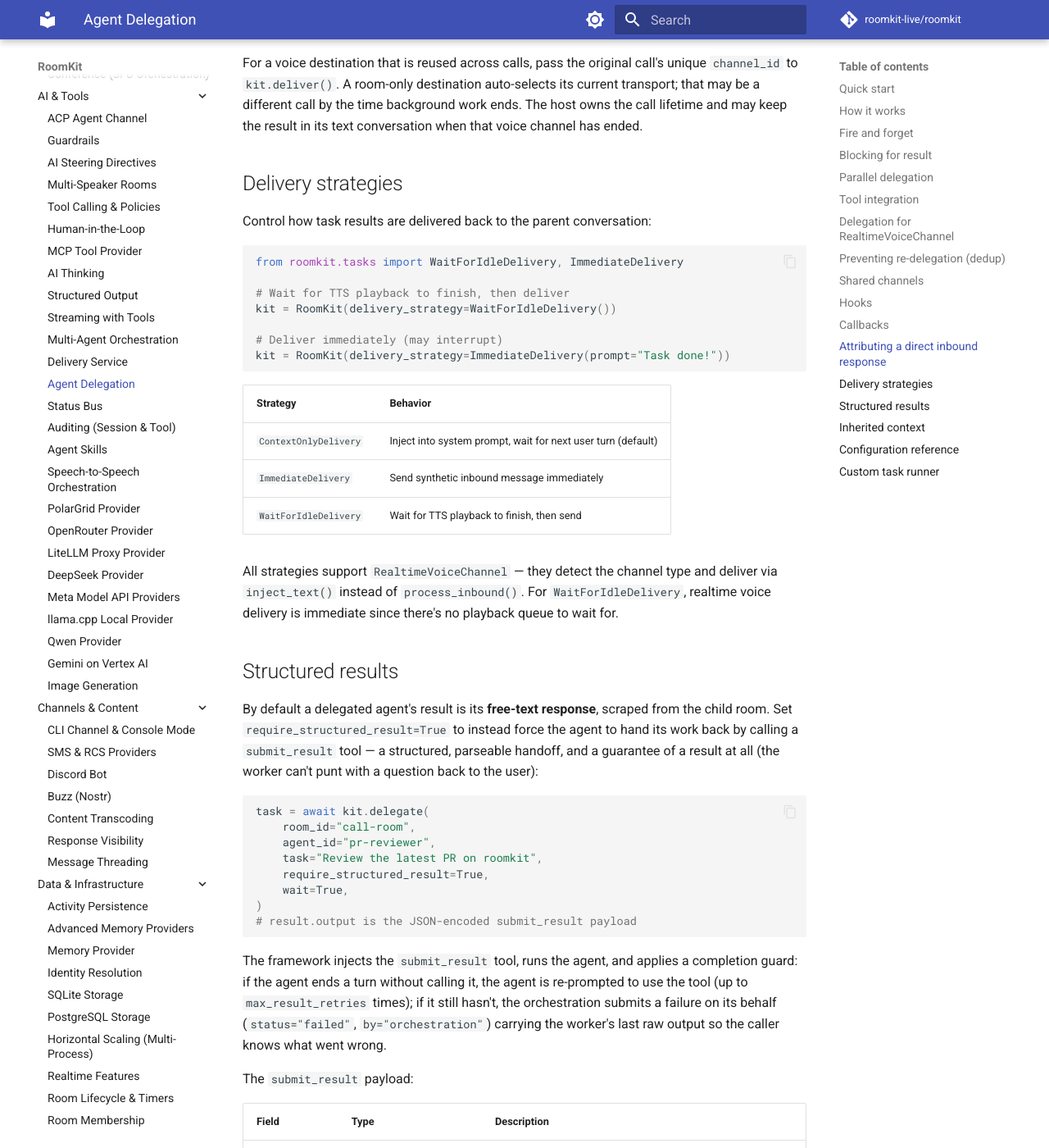
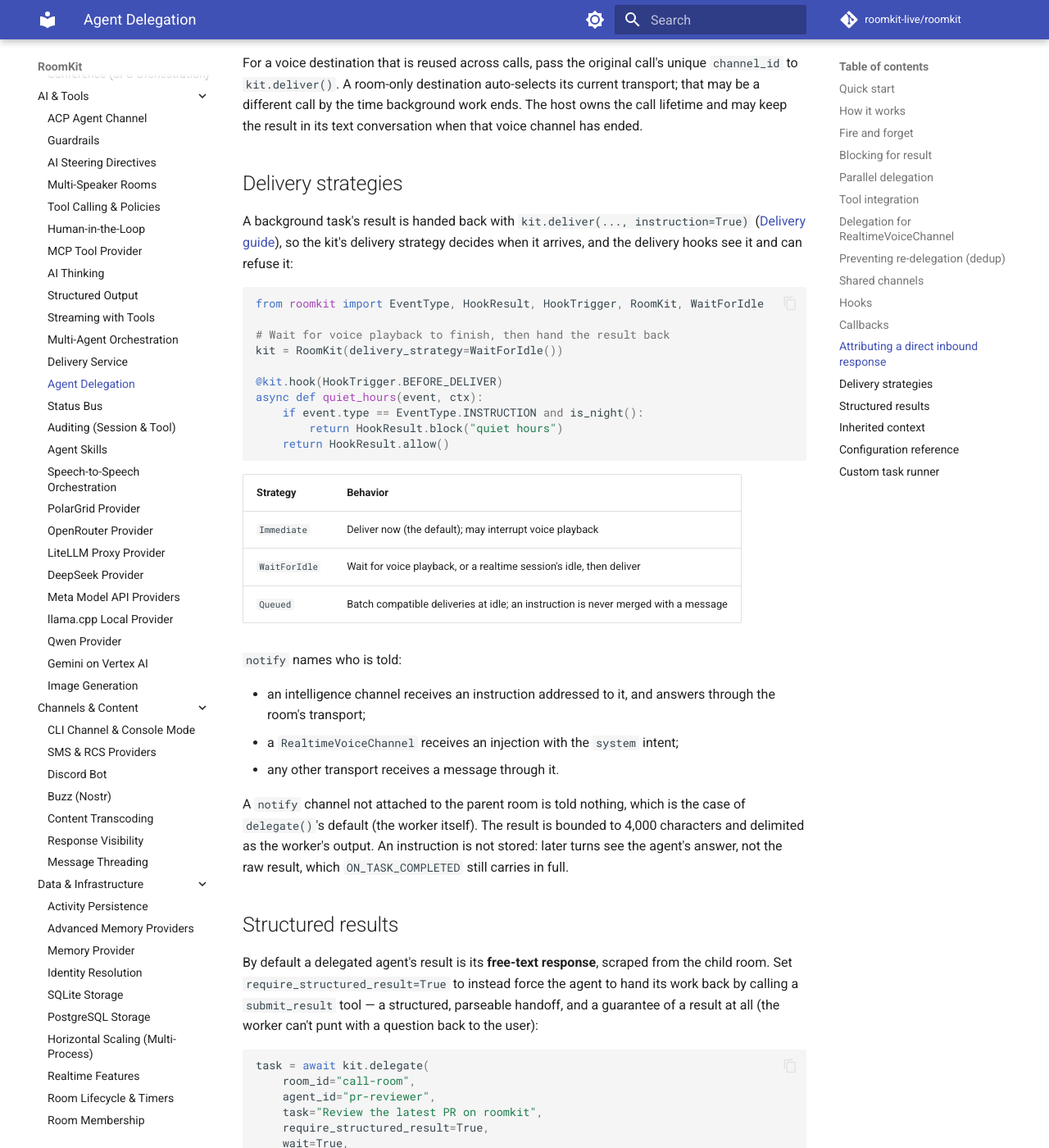
Before and after one commit to roomkit-live/roomkit-docs, an MkDocs documentation site: the page built from docs/guides/agent-delegation.md, in a window 1280 px wide and 1400 px high, scrolled down 5867 px. Shown: the whole window at 82% size. Built offline with MkDocs 1.6.1 and Material for MkDocs 9.7.7, drawn with Linux system fonts in a browser that asks for light colours; comment, search, counter and statistics services are not loaded.

Commit message:
docs(delivery): deliver(instruction=True), and a background result handed back through the delivery strategy and hooks (RMK-310)

````diff
--- a/docs/guides/agent-delegation.md
+++ b/docs/guides/agent-delegation.md
@@ -270,25 +270,41 @@ when that voice channel has ended.
 
 ## Delivery strategies
 
-Control how task results are delivered back to the parent conversation:
+A background task's result is handed back with
+`kit.deliver(..., instruction=True)` ([Delivery guide](delivery.md#delivering-an-instruction)),
+so the kit's delivery strategy decides when it arrives, and the delivery hooks
+see it and can refuse it:
 
 ```python
-from roomkit.tasks import WaitForIdleDelivery, ImmediateDelivery
+from roomkit import EventType, HookResult, HookTrigger, RoomKit, WaitForIdle
 
-# Wait for TTS playback to finish, then deliver
-kit = RoomKit(delivery_strategy=WaitForIdleDelivery())
+# Wait for voice playback to finish, then hand the result back
+kit = RoomKit(delivery_strategy=WaitForIdle())
 
-# Deliver immediately (may interrupt)
-kit = RoomKit(delivery_strategy=ImmediateDelivery(prompt="Task done!"))
+@kit.hook(HookTrigger.BEFORE_DELIVER)
+async def quiet_hours(event, ctx):
+    if event.type == EventType.INSTRUCTION and is_night():
+        return HookResult.block("quiet hours")
+    return HookResult.allow()
 ```
 
 | Strategy | Behavior |
 |----------|----------|
-| `ContextOnlyDelivery` | Inject into system prompt, wait for next user turn (default) |
-| `ImmediateDelivery` | Send synthetic inbound message immediately |
-| `WaitForIdleDelivery` | Wait for TTS playback to finish, then send |
+| `Immediate` | Deliver now (the default); may interrupt voice playback |
+| `WaitForIdle` | Wait for voice playback, or a realtime session's idle, then deliver |
+| `Queued` | Batch compatible deliveries at idle; an instruction is never merged with a message |
 
-All strategies support `RealtimeVoiceChannel` — they detect the channel type and deliver via `inject_text()` instead of `process_inbound()`. For `WaitForIdleDelivery`, realtime voice delivery is immediate since there's no playback queue to wait for.
+`notify` names who is told:
+
+- an intelligence channel receives an instruction addressed to it, and answers through the room's transport;
+- a `RealtimeVoiceChannel` receives an injection with the `system` intent;
+- any other transport receives a message through it.
+
+A `notify` channel not attached to the parent room is told nothing, which is
+the case of `delegate()`'s default (the worker itself). The result is bounded
+to 4,000 characters and delimited as the worker's output. An instruction is not
+stored: later turns see the agent's answer, not the raw result, which
+`ON_TASK_COMPLETED` still carries in full.
 
 ## Structured results
 
````
Also changed, not shown: docs/features.md (+3 -3 lines), docs/guides/delivery.md (+27 -3 lines).
